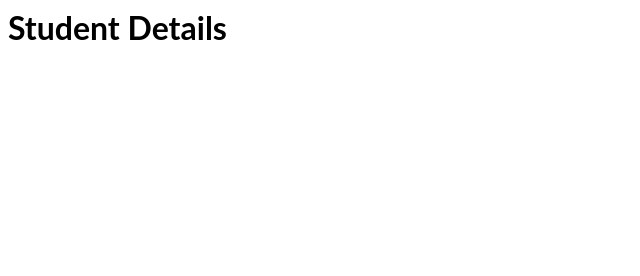
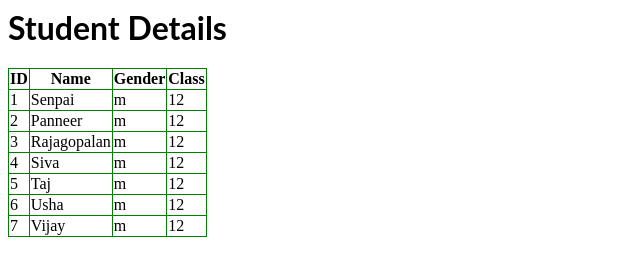
Before and after one commit to amitchoudhary13/react-topic-4, a React app: page / in a window 1280 px wide. Shown: the whole page, without its empty margins (0-640 px from the left). Built offline with nearby package versions, Linux system fonts and the light colour scheme.

Commit message:
2 files modified, 2 added, 1 deleted

```diff
--- /dev/null
+++ b/Details.js
@@ -0,0 +1,52 @@
+ import React from 'react';
+
+export class Details extends React.Component{
+
+  constructor(props){
+    super(props);
+
+  }
+
+    render(){
+      const detail=this.props.detail;
+      return(
+        <React.Fragment>
+         <table >
+         <tr ><th  >
+                       ID
+                    </th>
+                    <th  >
+                      Name
+                    </th>
+                    <th  >
+                      Gender
+                    </th>
+                    <th  >
+                       Class
+                    </th> </tr>
+        {
+          detail?
+           detail.map(
+                (empDetails,iIndex)=><tr key={iIndex}>
+                    <td  >
+                        {empDetails.ID}
+                    </td>
+                    <td  >
+                        {empDetails.Name}
+                    </td>
+                    <td  >
+                        {empDetails.Gender}
+                    </td>
+                    <td  >
+                        {empDetails.Class}
+                    </td>
+
+                </tr>
+            ):<>Wipro</>
+        }
+    </table>
+
+        </React.Fragment>
+      );
+    }
+}
--- a/index.js
+++ b/index.js
@@ -1,8 +1,8 @@
 import React, { Component } from 'react';
 import { render } from 'react-dom';
 import './style.css';
-import {Header} from './header';
-
+import {Header} from './Header';
+import {Details} from "./Details";
 
 export class Main extends Component {
   constructor() {
@@ -10,13 +10,13 @@ export class Main extends Component {
     this.state = {
 
   objStudent:[
-    {ID: "1",Name: "Senpai",Gender: "1",Class: "12"},
-    {ID: "2",Name: "Panneer",Gender: "1",Class: "12"},
-    {ID: "3",Name: "Rajagopalan",Gender: "1",Class: "12"},
-    {ID: "4",Name: "Siva",Gender: "1",Class: "12"},
-    {ID: "5",Name: "Taj",Gender: "1",Class: "12"},
-    {ID: "6",Name: "Usha",Gender: "1",Class: "12"},
-    {ID: "7",Name: "Vijay",Gender: "1",Class: "12"},
+    {ID: "1",Name: "Senpai",Gender: "m",Class: "12"},
+    {ID: "2",Name: "Panneer",Gender: "m",Class: "12"},
+    {ID: "3",Name: "Rajagopalan",Gender: "m",Class: "12"},
+    {ID: "4",Name: "Siva",Gender: "m",Class: "12"},
+    {ID: "5",Name: "Taj",Gender: "m",Class: "12"},
+    {ID: "6",Name: "Usha",Gender: "m",Class: "12"},
+    {ID: "7",Name: "Vijay",Gender: "m",Class: "12"},
 ]
     };
   }
@@ -25,6 +25,7 @@ export class Main extends Component {
     return (
         <React.Fragment>
          <Header/>
+         <Details detail={this.state.objStudent} />
         </React.Fragment>
     );
   }
--- a/style.css
+++ b/style.css
@@ -1,3 +1,8 @@
 h1, p {
   font-family: Lato;
 }
+
+table,td,tr,th{
+  border:1px solid green;
+  border-collapse: collapse;
+}
```
Also changed, not shown: Header.js (renamed from header.js).
